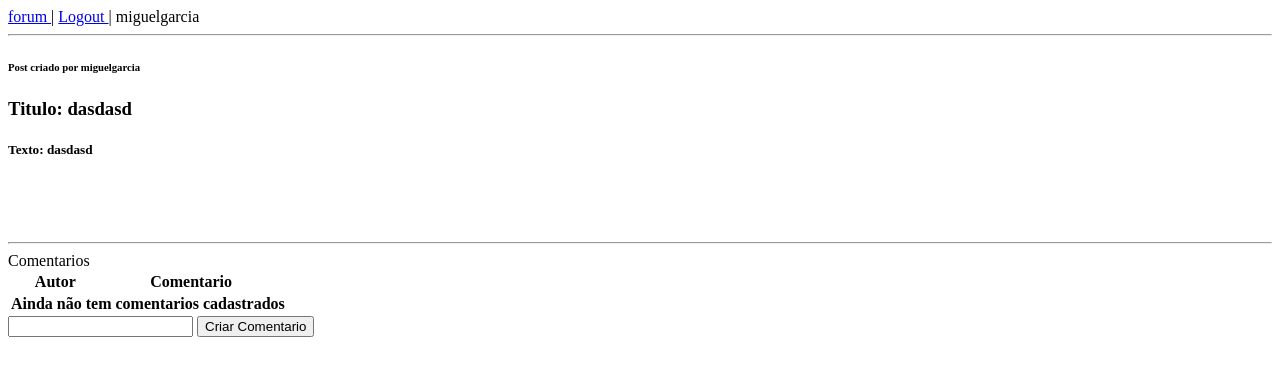
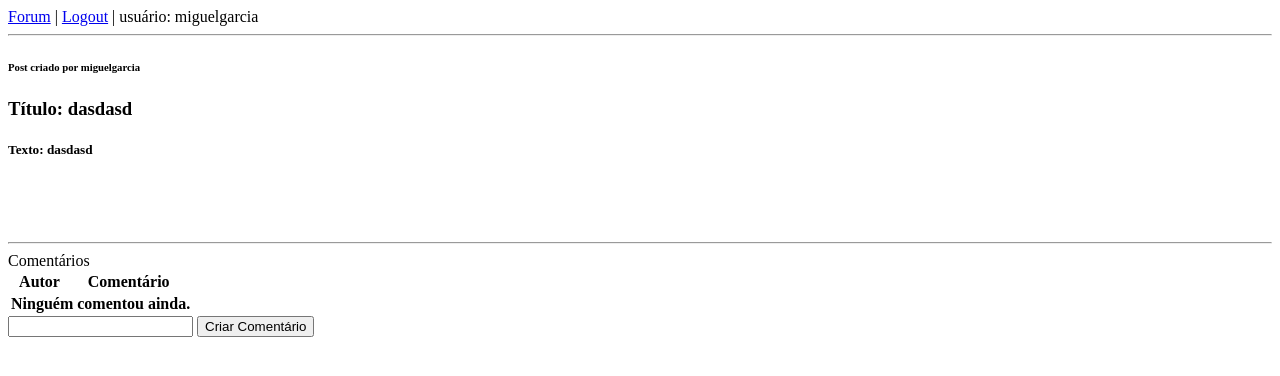
Before and after one commit to Ajnus/INF1407_PROGRAMACAO_WEB_T1, a Django app: page /forum/publicacao/3/ in a window 1280 px wide. Shown: the top 376 px of the page. Run offline with Django 4.2, Linux system fonts and the light colour scheme; a user stored in the database is signed in; data comes from the database, SQL or seed files in the repository; both versions use the stored data as it was after the commit; lists and menus that the app fills with data are empty.

Commit message:
deleta pasta templates/forum (com adaptações no código pertinentes) adiciona 'ç', 'á', 'í'  afins, altera nome do fórum, altera frases default de 0 publicações/comentários

```diff
--- a/app/forum/models.py
+++ b/app/forum/models.py
@@ -4,9 +4,9 @@ from django.contrib.auth.models import User
 class Publicacao(models.Model):
     id = models.AutoField(primary_key=True)
     titulo = models.CharField(
-    max_length=100, help_text='Entre o titulo')
+    max_length=100, help_text='Entre com o título:')
     texto = models.CharField(
-    max_length=10000, help_text='Digite o texto da publicacao')
+    max_length=10000, help_text='Digite o texto da publicação:')
     autor = models.ForeignKey(User, on_delete=models.CASCADE,default=None, null=True)
     data_publicacao = models.DateTimeField(auto_now_add=True, blank=True, null=True)
 
@@ -17,7 +17,7 @@ class Publicacao(models.Model):
 class Comentario(models.Model):
     id = models.AutoField(primary_key=True)
     texto = models.CharField(
-    max_length=100, help_text='Digite o comentario')
+    max_length=100, help_text='Digite o comentário:')
     idPublicacao  = models.ForeignKey(Publicacao,on_delete=models.CASCADE)
     autor = models.ForeignKey(User, on_delete=models.CASCADE,default=None, null=True)
     data_publicacao = models.DateTimeField(auto_now_add=True, blank=True, null=True)
--- a/app/forum/templates/forum/atualizaPublicacao.html
+++ b/app/forum/templates/atualizaPublicacao.html
@@ -3,12 +3,12 @@
     <html>
     <head>
         <meta charset="UTF-8">
-        <title>Atualiza Publicacao</title>
+        <title>Atualiza Publicação</title>
         <link rel="stylesheet" href="{% static 'publicacoes/css/estilo.css' %}">
     </head>
     <body>
-        {% include 'forum/links.html' %}
-        <h1>Atualização de publicacoes</h1>
+        {% include 'links.html' %}
+        <h1>Atualização de Publicações</h1>
         <form method="POST" class='formulario'>
             {% csrf_token %}
             <table>
--- a/app/forum/templates/forum/links.html
+++ b/app/forum/templates/links.html
@@ -1,25 +1,22 @@
 <!--
 Para incluir esse fragmento de página HTML
 em uma página HTML use:
-{ % include 'forum/links.html' % }
+{ % include 'links.html' % }
 -->
 {% load static %}
 
     <a href="{% url 'forum:lista-publicacoes' %}">
-    forum
-    </a> |
+    Forum</a> |
 
     {% if user.username  %}
     <a href="{% url 'sec-logout' %}">
-        Logout
-    </a>
+        Logout</a>
     {% else %}
     <a href="{% url 'sec-login' %}">
-        Login
-    </a>
+        Login</a>
     {% endif %}
 
     <a>
-        |  {% firstof user.username "visitante" %}
+        |  usuário: {% firstof user.username "visitante" %}
     </a>
     <hr>
--- a/app/forum/templates/forum/visualizaPublicacao.html
+++ b/app/forum/templates/visualizaPublicacao.html
@@ -7,16 +7,16 @@
 <link rel="stylesheet" href="{% static 'forum/css/estilo.css' %}">
 </head>
 <body>
-    {% include 'forum/links.html' %}
+    {% include 'links.html' %}
     <h6>Post criado por {{publicacao.autor}}</h6>
-    <h3> Titulo: {{publicacao.titulo}}</h3>
+    <h3> Título: {{publicacao.titulo}}</h3>
     <h5> Texto: {{publicacao.texto}}</h5>
 
     <br><br><br>
     <hr>
-    <a>Comentarios</a>
+    <a>Comentários</a>
     <table>
-     <tr><th>Autor</th><th>Comentario</th><th></th></tr>
+     <tr><th>Autor</th><th>Comentário</th><th></th></tr>
      {% if comentarios %}
         {% for comentario in comentarios %}
             <tr>
@@ -36,10 +36,10 @@
             {% endif %}
         </tr>
     {% empty %}
-    <tr><th colspan="5">Ainda não tem comentarios cadastrados</th></tr>
+    <tr><th colspan="5">Ninguém comentou ainda.</th></tr>
     {% endfor %}
     {% else %}
-    <tr><th colspan="5">Ainda não tem comentarios cadastrados</th></tr>
+    <tr><th colspan="5">Ninguém comentou ainda.</th></tr>
     {% endif %}
     </table>
 
@@ -48,7 +48,7 @@
         <input type="text" name = "comentario_nome">
         </input>
         <button  method="submit" formmethod="post">
-            Criar Comentario
+            Criar Comentário
         </button>
     </form>
 
--- a/app/forum/views.py
+++ b/app/forum/views.py
@@ -16,7 +16,7 @@ class PublicacaoView(View):
         contexto = { 'publicacao': publicacao, 'comentarios':comentarios, 'user':user}
         return render(
                 request,
-                'forum/visualizaPublicacao.html',
+                'visualizaPublicacao.html',
                 contexto)
     #CreateComentario
     def post(self, request, pk, *args, **kwargs):
@@ -37,7 +37,7 @@ class PublicacaoListView(View):
         contexto = { 'publicacoes': publicacoes, 'user':request.user}
         return render(
                 request,
-                'forum/listaPublicacoes.html',
+                'listaPublicacoes.html',
                 contexto)
 
 
@@ -46,7 +46,7 @@ class PublicacaoCreateView(View):
     def get(self, request, *args, **kwargs):
         contexto = { 'formulario': PublicacaoModel2Form, }
         return render(request,
-            "forum/criaPublicacao.html", contexto)
+            "criaPublicacao.html", contexto)
 
     def post(self, request, *args, **kwargs):
         formulario = PublicacaoModel2Form(request.POST)
@@ -64,7 +64,7 @@ class PublicacaoUpdateView(View):
         if publicacao.autor == request.user:
             formulario = PublicacaoModel2Form(instance=publicacao)
             context = {'publicacao': formulario, }
-            return render(request, 'forum/atualizaPublicacao.html', context)
+            return render(request, 'atualizaPublicacao.html', context)
         else:
             return HttpResponseRedirect(reverse_lazy(
                     "forum:lista-publicacoes"))
@@ -79,7 +79,7 @@ class PublicacaoUpdateView(View):
             return HttpResponseRedirect(reverse_lazy("forum:lista-publicacoes"))
         else:
             contexto = {'publicacao': formulario, }
-            return render(request, 'forum/atualizaPublicacao.html', contexto)
+            return render(request, 'atualizaPublicacao.html', contexto)
 
 
 @method_decorator(login_required, name='dispatch')
@@ -89,7 +89,7 @@ class PublicacaoDeleteView(View):
         if publicacao.autor == request.user:
             contexto = { 'publicacao': publicacao, }
             return render(
-                request, 'forum/apagaPublicacao.html',
+                request, 'apagaPublicacao.html',
                 contexto)
         else:
             return HttpResponseRedirect(reverse_lazy(
@@ -110,7 +110,7 @@ class ComentarioDeleteView(View):
         if comentario.autor == request.user:
             contexto = { 'publicacao': publicacao,'comentario': comentario, }
             return render(
-                request, 'forum/apagaComentario.html',
+                request, 'apagaComentario.html',
                 contexto)
         else:
             return HttpResponseRedirect(
```
Also changed, not shown: app/forum/templates/apagaComentario.html (renamed from app/forum/templates/forum/apagaPublicacao.html, +5 -5 lines), app/forum/templates/apagaPublicacao.html (renamed from app/forum/templates/forum/apagaComentario.html, +5 -5 lines), app/forum/templates/criaPublicacao.html (renamed from app/forum/templates/forum/criaPublicacao.html, +5 -5 lines), app/forum/templates/listaPublicacoes.html (renamed from app/forum/templates/forum/listaPublicacoes.html, +6 -6 lines), app/db.sqlite3, 1 other file.
